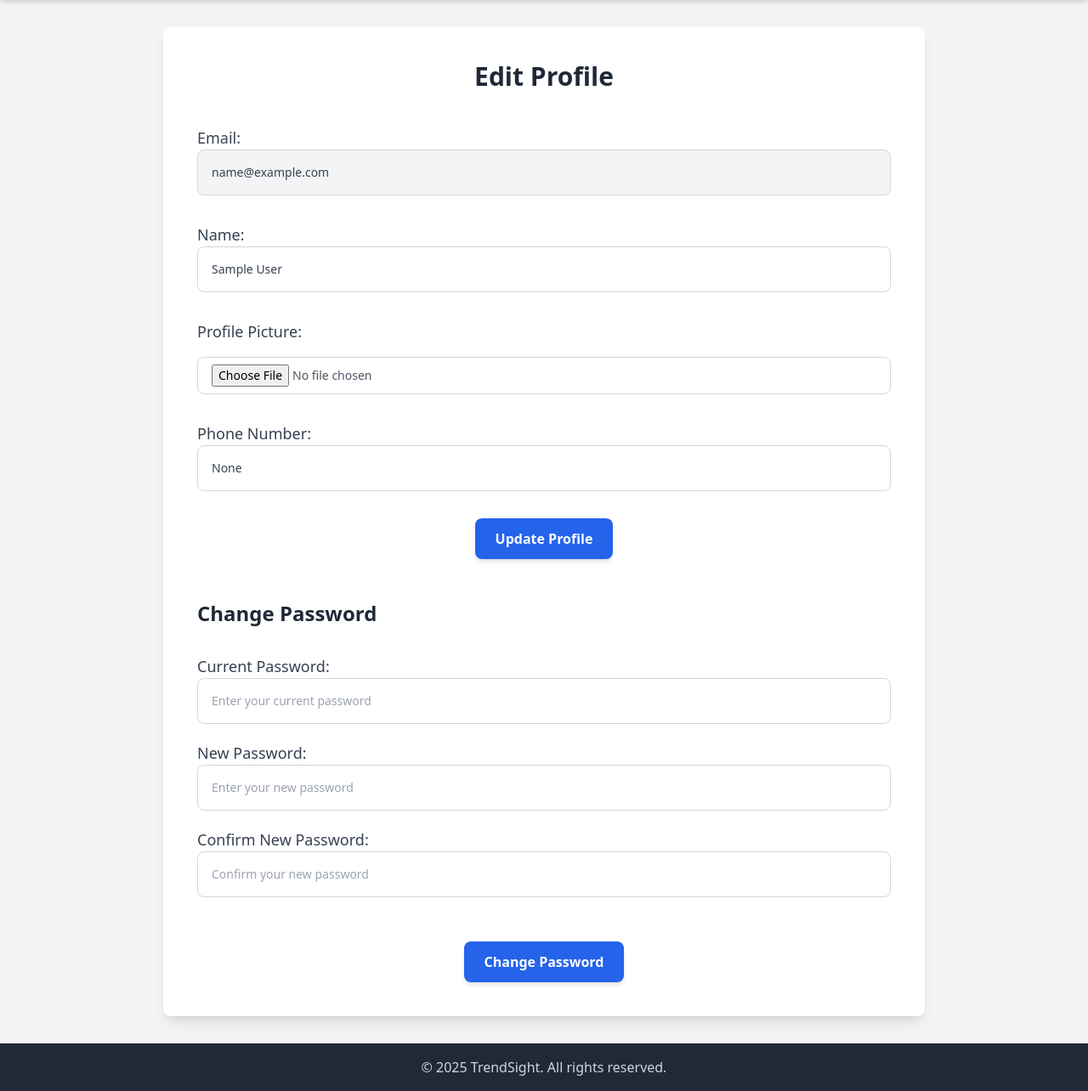
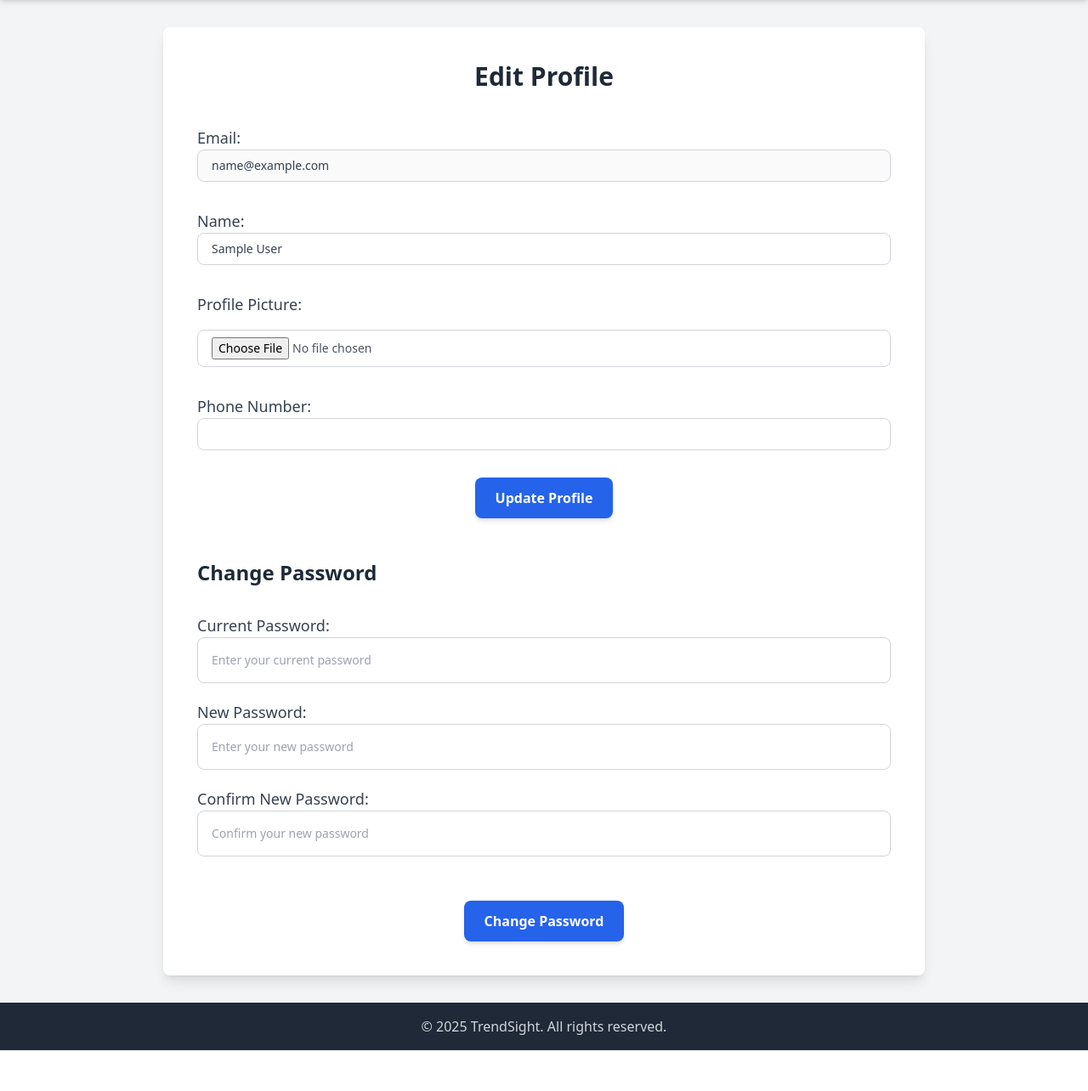
Before and after one commit to Kaditya67/TrendSight-saas, a Django app: page /profile/ in a window 1280 px wide. Shown: the part 60-1344 px from the top of the page at 85% size. After the commit the page ends 1296 px from the top, so only its background shows below. Run offline with Django 4.2, Linux system fonts and the light colour scheme; the visitor is signed in with stand-in values (Sample User, id 1); parts of the project's set-up code (start-up, migrations or seed data) failed here and were passed over; some libraries are stand-ins or nearby versions.

Commit message:
Profile form created

```diff
--- a/Django-SAAS-Boilerplate/stocks/forms.py
+++ b/Django-SAAS-Boilerplate/stocks/forms.py
@@ -4,10 +4,16 @@
 class UserProfileForm(forms.ModelForm):
     class Meta:
         model = User
-        fields = ['name', 'dp', 'phone_no','email']
+        fields = ['name', 'dp', 'phone_no', 'email']
         widgets = {
-            'name': forms.TextInput(attrs={'class': 'form-control'}),
-            'dp': forms.FileInput(attrs={'class': 'form-control'}),
-            'phone_no': forms.TextInput(attrs={'class': 'form-control'}),
-            'email': forms.EmailInput(attrs={'class': 'form-control'}),
+            'name': forms.TextInput(attrs={'class': 'w-full border border-gray-300 rounded-lg py-2 px-4 text-sm text-gray-700 focus:ring-2 focus:ring-blue-600 focus:outline-none'}),
+            'dp': forms.FileInput(attrs={'class': 'w-full border border-gray-300 rounded-lg py-2 px-4 text-sm text-gray-700 focus:ring-2 focus:ring-blue-600 focus:outline-none'}),
+            'phone_no': forms.TextInput(attrs={'class': 'w-full border border-gray-300 rounded-lg py-2 px-4 text-sm text-gray-700 focus:ring-2 focus:ring-blue-600 focus:outline-none'}),
+            'email': forms.EmailInput(attrs={'class': 'w-full border border-gray-300 rounded-lg py-2 px-4 text-sm text-gray-700 hover:cursor-not-allowed'}),
         }
+
+    def __init__(self, *args, **kwargs):
+        super().__init__(*args, **kwargs)
+
+        # Disable the email field so it can't be updated
+        self.fields['email'].disabled = True
--- a/Django-SAAS-Boilerplate/stocks/views.py
+++ b/Django-SAAS-Boilerplate/stocks/views.py
@@ -65,10 +65,11 @@
 def profile(request):
     user = request.user
     if request.method == 'POST':
-        form = UserProfileForm(request.POST,request.FILES, instance=user)
+        form = UserProfileForm(request.POST, request.FILES, instance=user)
         if form.is_valid():
             form.save()
-            return redirect('profile')  # Redirect to profile after saving
+            return redirect('profile')  # Optionally redirect to profile page after successful save
     else:
         form = UserProfileForm(instance=user)
+
     return render(request, 'stocks/stock_users/profile.html', {'form': form})
--- a/Django-SAAS-Boilerplate/templates/html/stocks/stock_users/profile.html
+++ b/Django-SAAS-Boilerplate/templates/html/stocks/stock_users/profile.html
@@ -12,13 +12,13 @@
         <!-- Email Field -->
         <div>
             <label for="id_email" class="text-lg font-medium text-gray-700">Email:</label>
-            <input type="text" name="email" id="id_email" class="w-full border border-gray-300 rounded-lg p-4 text-sm text-gray-700 focus:ring-2 focus:ring-blue-600 focus:outline-none bg-gray-100 cursor-not-allowed" value="{{ form.email.value }}" placeholder="Enter your email" disabled>
+            {{ form.email }}  <!-- Use form.email to properly render the field with any validations -->
         </div>
 
         <!-- Name Field -->
         <div>
             <label for="id_name" class="text-lg font-medium text-gray-700">Name:</label>
-            <input type="text" name="name" id="id_name" class="w-full border border-gray-300 rounded-lg p-4 text-sm text-gray-700 focus:ring-2 focus:ring-blue-600 focus:outline-none" value="{{ form.name.value }}" placeholder="Enter your full name">
+            {{ form.name }}  <!-- Use form.name to properly render the name field -->
         </div>
 
         <!-- Profile Picture Section -->
@@ -33,11 +33,27 @@
                         <span class="text-sm text-gray-400">{{ user.dp.name }}</span>
                     </div>
                     <div class="ml-auto">
-                        <input type="file" name="dp" id="id_dp" class="w-32 border border-gray-300 rounded-lg py-2 px-4 text-sm font-medium text-gray-600 hover:border-gray-400 focus:outline-none focus:ring-2 focus:ring-blue-600">
-                        <button type="submit" class="bg-blue-600 text-white font-semibold py-2 px-4 mt-2 rounded-lg shadow-md hover:bg-blue-700 focus:ring-2 focus:ring-blue-600 focus:outline-none transition duration-300">
-                            Update Picture
-                        </button>
+                        <input type="file" name="dp" id="id_dp" class="w-auto border border-gray-300 rounded-lg py-2 px-4 text-sm font-medium text-gray-600 hover:border-gray-400 focus:outline-none focus:ring-2 focus:ring-blue-600" onchange="previewImage(event)">
                     </div>
+                    <div id="imagePreview" class="mt-4">
+                        <img id="previewImg" src="" alt="Image Preview" class="h-24 w-24 object-cover rounded-full border-2 border-gray-300" style="display: none;">
+                    </div>
+
+                    <script>
+                        function previewImage(event) {
+                            const file = event.target.files[0];
+                            if (file) {
+                                const reader = new FileReader();
+                                reader.onload = function(e) {
+                                    const imgElement = document.getElementById('previewImg');
+                                    imgElement.src = e.target.result;
+                                    imgElement.style.display = 'block';  // show the preview
+                                };
+                                reader.readAsDataURL(file);
+                            }
+                        }
+                    </script>
+
                 {% else %}
                     <div class="w-full">
                         <input type="file" name="dp" id="id_dp" class="w-full border border-gray-300 rounded-lg py-2 px-4 text-sm font-medium text-gray-600 hover:border-gray-400 focus:outline-none focus:ring-2 focus:ring-blue-600">
@@ -49,7 +65,7 @@
         <!-- Phone Number Field -->
         <div>
             <label for="id_phone_no" class="text-lg font-medium text-gray-700">Phone Number:</label>
-            <input type="tel" name="phone_no" id="id_phone_no" class="w-full border border-gray-300 rounded-lg p-4 text-sm text-gray-700 focus:ring-2 focus:ring-blue-600 focus:outline-none" value="{{ form.phone_no.value }}" placeholder="Enter your phone number">
+            {{ form.phone_no }}  <!-- Use form.phone_no to properly render the phone number field -->
         </div>
 
         <!-- Submit Button -->
--- a/Django-SAAS-Boilerplate/user/views.py
+++ b/Django-SAAS-Boilerplate/user/views.py
@@ -73,6 +73,7 @@
         return render(request, 'html/authentication/signup.html')
 
     form = CustomUserCreationForm(request.POST)
+    print(form)
 
     if form.is_valid():
         user = form.save(commit=False)
```
Also changed, not shown: Django-SAAS-Boilerplate/media/Profile.jpg (added), Django-SAAS-Boilerplate/media/dp/Acer_Wallpaper_04_3840x2400.jpg (added), Django-SAAS-Boilerplate/media/dp/Acer_Wallpaper_05_3840x2400.jpg (added), Django-SAAS-Boilerplate/media/dp/Profile.jpg (added), Django-SAAS-Boilerplate/media/dp/Profile_3PwR2RQ.jpg (added), 1 other file.
